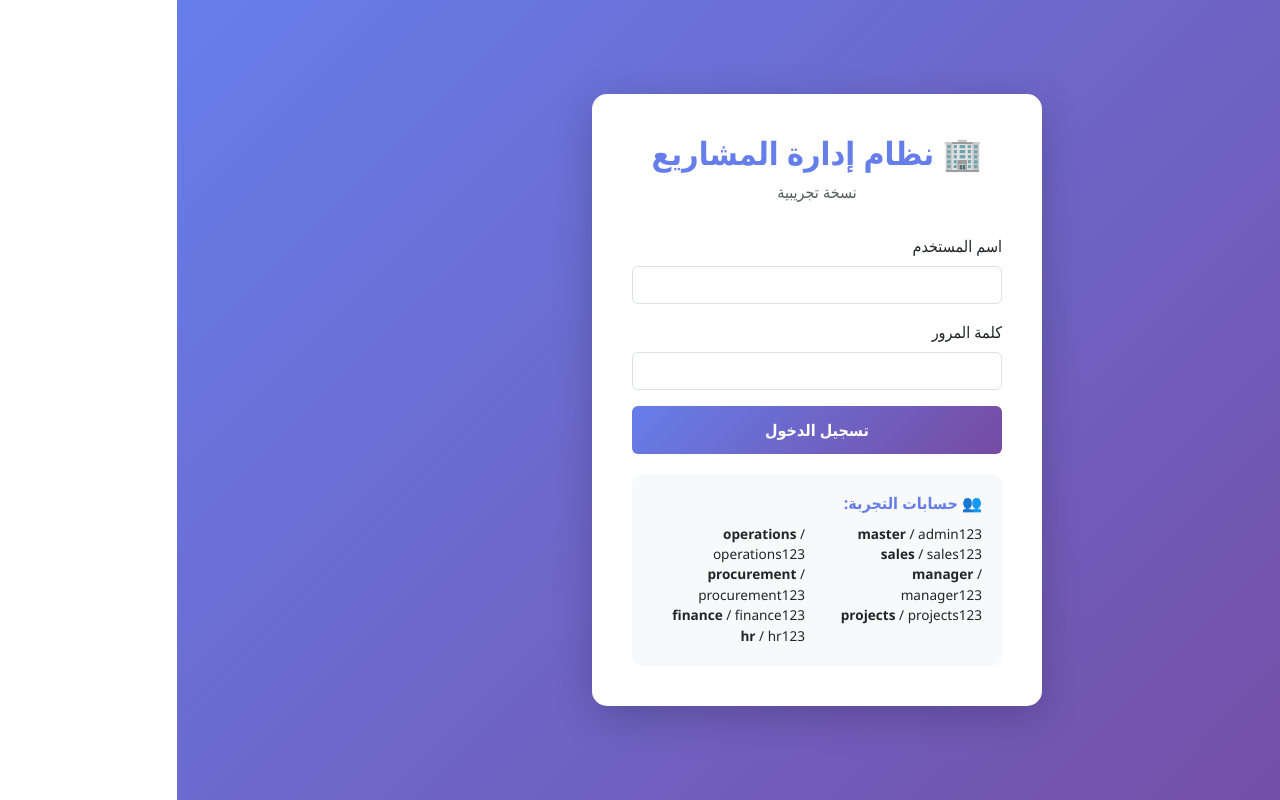
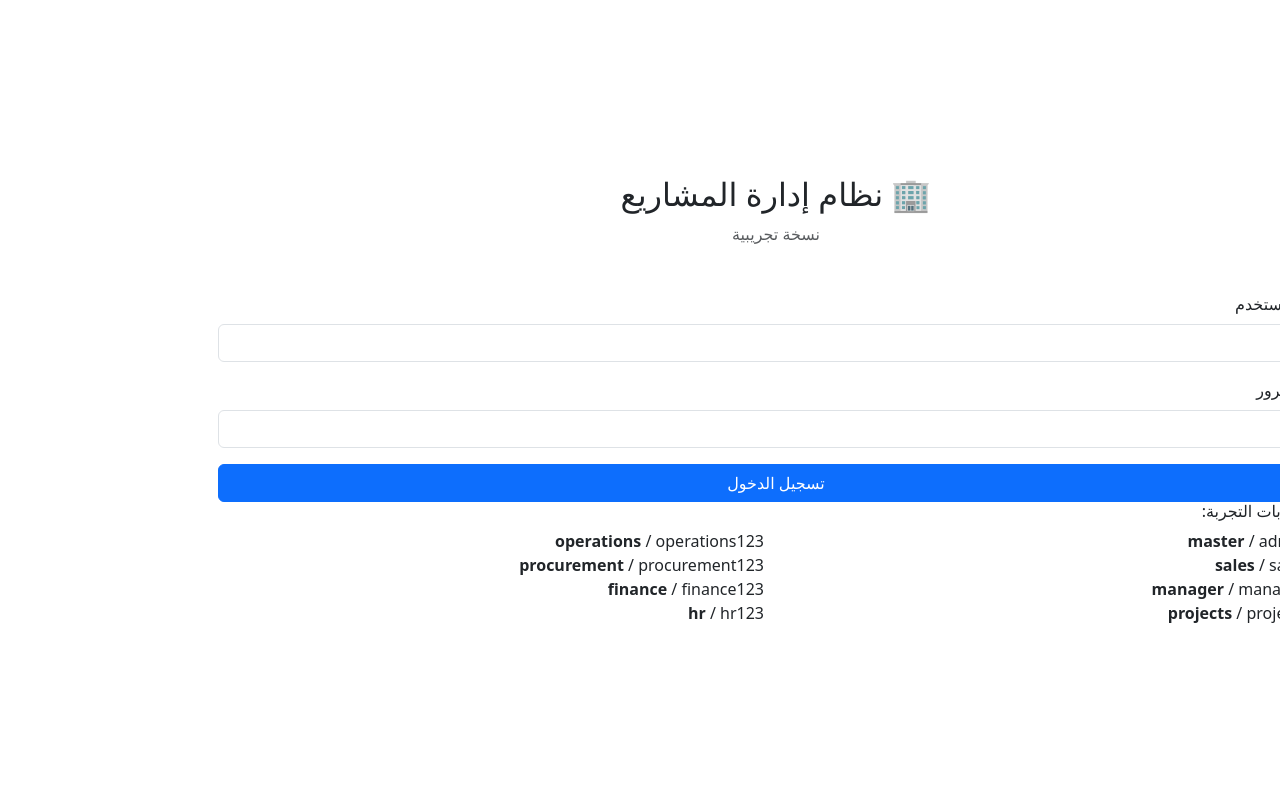
Before and after one commit to IFNN5/project-management-system, a Flask app: page /login in a window 1280 px wide. Run offline with Flask 3, Linux system fonts and the light colour scheme.

Commit message:
Update login.html theme

```diff
--- a/templates/login.html
+++ b/templates/login.html
@@ -5,54 +5,12 @@
     <meta name="viewport" content="width=device-width, initial-scale=1.0">
     <title>تسجيل الدخول - نظام إدارة المشاريع</title>
     <link href="https://cdn.jsdelivr.net/npm/bootstrap@5.3.0/dist/css/bootstrap.min.css" rel="stylesheet">
-    <style>
-        body {
-            background: linear-gradient(135deg, #667eea 0%, #764ba2 100%);
-            min-height: 100vh;
-            display: flex;
-            align-items: center;
-            font-family: 'Segoe UI', Tahoma, Geneva, Verdana, sans-serif;
-        }
-        .login-card {
-            background: white;
-            border-radius: 15px;
-            box-shadow: 0 10px 40px rgba(0,0,0,0.2);
-            padding: 40px;
-            max-width: 450px;
-            margin: 0 auto;
-        }
-        .login-header {
-            text-align: center;
-            margin-bottom: 30px;
-        }
-        .login-header h2 {
-            color: #667eea;
-            font-weight: bold;
-        }
-        .btn-login {
-            background: linear-gradient(135deg, #667eea 0%, #764ba2 100%);
-            border: none;
-            padding: 12px;
-            font-weight: bold;
-        }
-        .users-info {
-            background: #f8f9fa;
-            padding: 20px;
-            border-radius: 10px;
-            margin-top: 20px;
-            font-size: 0.85rem;
-        }
-        .users-info h6 {
-            color: #667eea;
-            font-weight: bold;
-            margin-bottom: 10px;
-        }
-    </style>
+    <link rel="stylesheet" href="{{ url_for('static', filename='css/style.css') }}">
 </head>
 <body>
     <div class="container">
-        <div class="login-card">
-            <div class="login-header">
+        <div class="login-card" style="min-height: 100vh; display: flex; flex-direction: column; justify-content: center;">
+            <div class="login-header" style="text-align: center; margin-bottom: 30px;">
                 <h2>🏢 نظام إدارة المشاريع</h2>
                 <p class="text-muted">نسخة تجريبية</p>
             </div>
```
